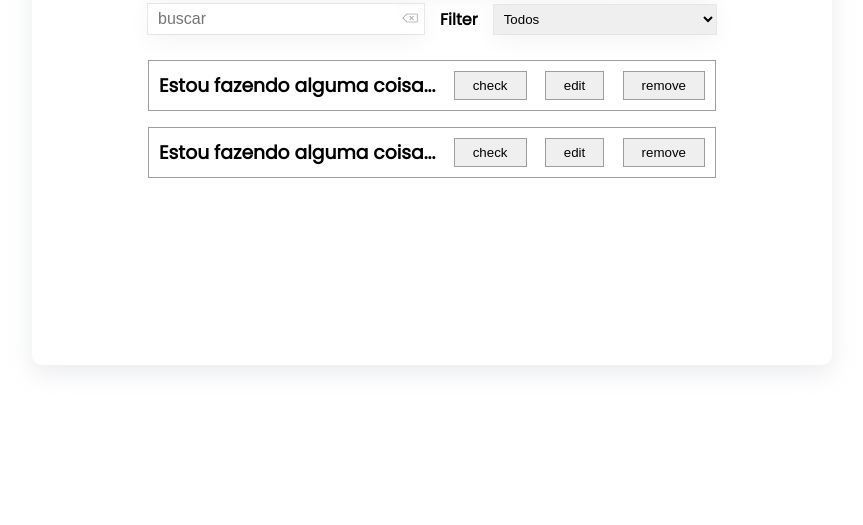
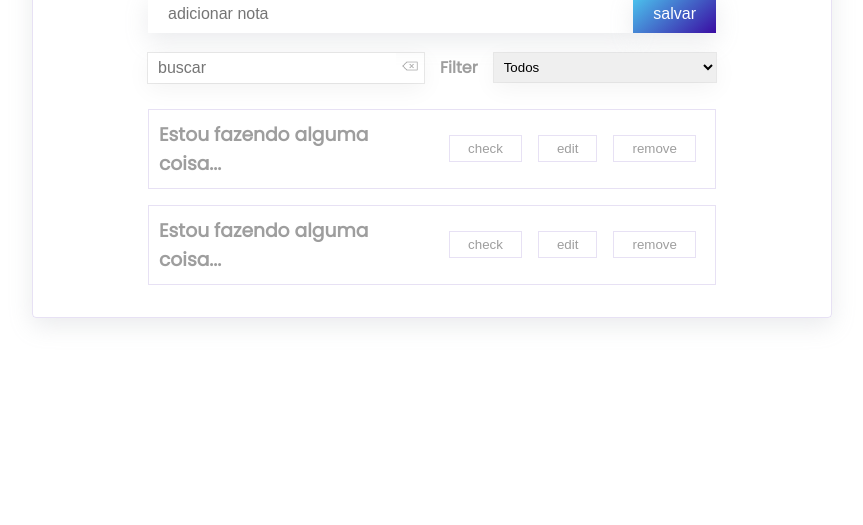
Before and after one commit to israelsanttana/to-Do-List, a plain HTML site: page index.html in a window 1280 px wide. Shown: the part 275-800 px from the top of the page, without its empty margins (208-1071 px from the left). Drawn offline with Linux system fonts and the light colour scheme.

Commit message:
ajustes de css

```diff
--- a/index.html
+++ b/index.html
@@ -57,16 +57,20 @@
           <div id="todo-list">
             <div class="todo">
               <h3>Estou fazendo alguma coisa...</h3>
+              <div>
                 <button class="finish-todo">check</button>
                 <button class="edit-todo">edit</button>
                 <button class="remove-todo">remove</button>
               </div>
+            </div>
 
             <div class="todo">
               <h3>Estou fazendo alguma coisa...</h3>
+              <div>
                 <button class="finish-todo">check</button>
                 <button class="edit-todo">edit</button>
                 <button class="remove-todo">remove</button>
+              </div>
             </div>
           </div>
         </div>
--- a/styles.css
+++ b/styles.css
@@ -5,6 +5,7 @@
 }
 html {
   font-family: Poppins;
+  color: #9e9e9e;
 }
 
 .hide {
@@ -22,19 +23,23 @@ section {
   width: 100%;
   max-width: 800px;
   margin: 2rem;
-  border-radius: 10px;
+  border-radius: 4px;
   box-shadow: rgba(149, 157, 165, 0.2) 0px 8px 24px;
+  border: solid 1px #390ca31f;
 }
 
 .content {
   width: 100%;
   max-width: 600px;
   padding: 1rem;
-  height: 30rem;
   display: flex;
   flex-direction: column;
   align-items: center;
   margin: auto;
+}
+
+header {
+  color: #390ca371;
 }
 
 #form-todo {
@@ -69,13 +74,13 @@ section {
   border: none;
   box-shadow: rgba(149, 157, 165, 0.2) 0px 8px 24px;
   font-size: 1rem;
-  background-image: linear-gradient(35deg, #4cc9f0, #4361ee);
+  background-image: linear-gradient(-41deg, #3a0ca3, #4cc9f0);
   color: #fff;
 }
 
 .form-control button:hover {
   cursor: pointer;
-  background: #4361ee;
+  background: #3a0ca3;
 }
 
 #toolbar {
@@ -138,12 +143,40 @@ section {
   display: flex;
   justify-content: space-between;
   gap: 1rem;
-  border: solid 1px #9e9e9e;
+  border: solid 1px #390ca31f;
   padding: 10px;
   margin: 1rem 0rem;
 }
 
+.todo h3 {
+  width: 100%;
+}
+
+.todo div {
+  width: 100%;
+  display: flex;
+  align-items: center;
+  justify-content: center;
+  gap: 1rem;
+}
+
 .todo button {
   padding: 5px 18px;
-  border: solid 1px #9e9e9e;
+  border: solid 1px #390ca31f;
+  background: transparent;
+  color: #9e9e9e;
 }
+
+.todo button:hover {
+  background-color: #390ca31f;
+  color: #3a0ca3;
+  cursor: pointer;
+}
+
+/* ---- responsive ---- */
+
+@media (max-width: 560px) {
+  .todo {
+    flex-direction: column;
+  }
+}
```
Lines whose indentation alone changed are shown as unchanged.
